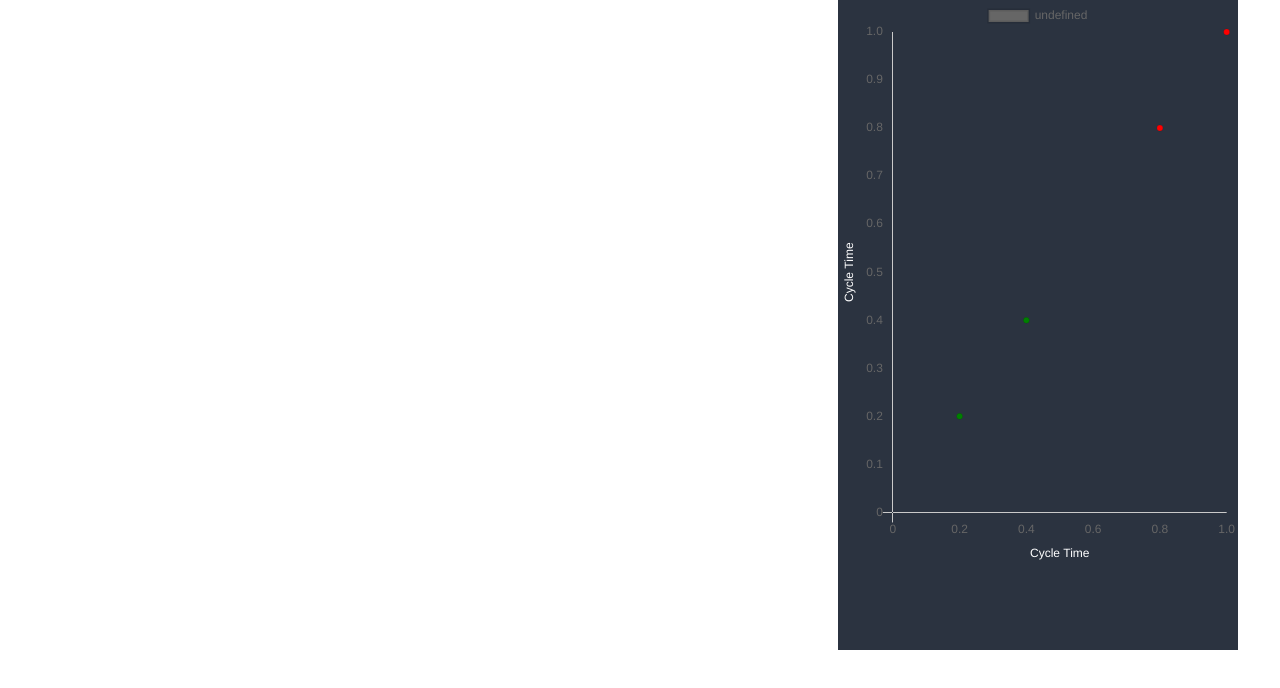
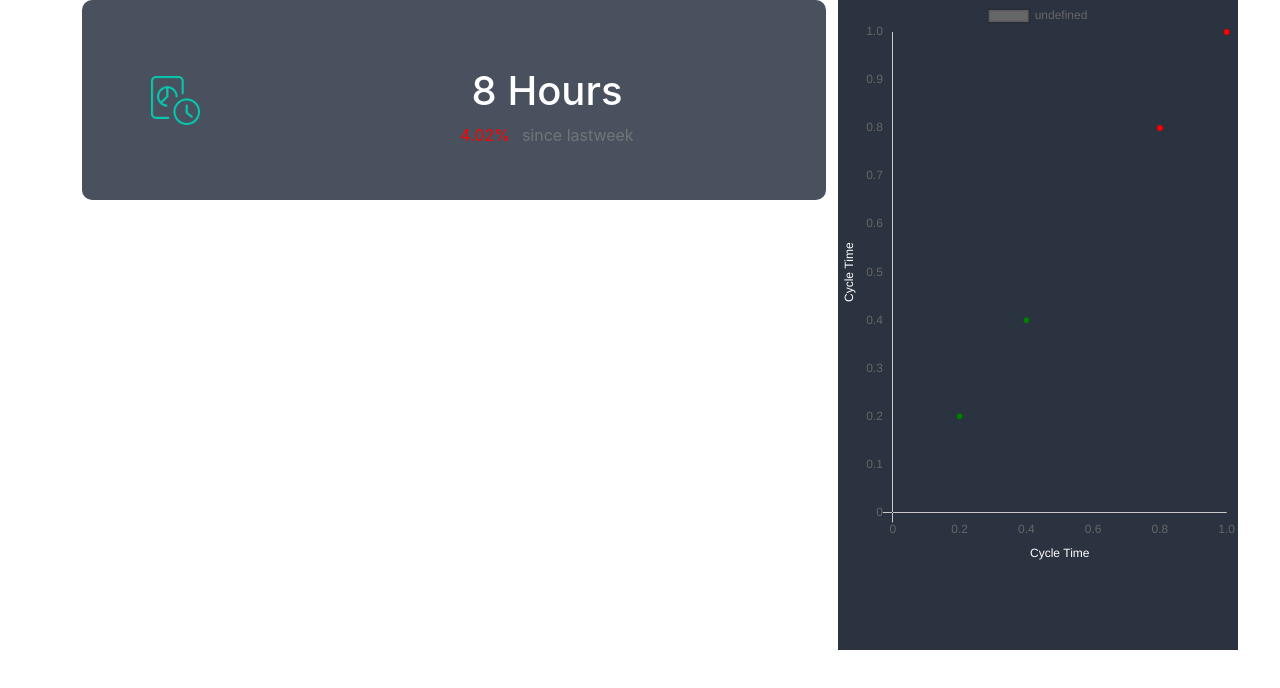
Before and after one commit to pawutj/true_startup_front, a React (Create React App) app: page / in a window 1280 px wide. Shown: the top 688 px of the page. Built offline with nearby package versions, Linux system fonts and the light colour scheme; the HTML template or start-up script is replaced by a standard one.

Commit message:
Add StatusCardComponent and css

```diff
--- a/src/App.css
+++ b/src/App.css
@@ -36,3 +36,32 @@
     transform: rotate(360deg);
   }
 }
+
+
+
+.cardBG{
+  background-color: rgb(73, 81, 94);
+  color: white;
+  border-radius: 10px;
+
+}
+
+.statusCard{
+  height: 200px;
+}
+.statusCardItem{
+  margin: auto !important;
+  align-items: center;
+}
+.statusCardItem h1{
+  padding-top: 30px;
+}
+.colorGreen{
+  color: green;
+}
+.colorRed{
+  color: red;
+}
+.subtxt{
+  color:rgb(111, 118, 121)
+}
--- a/src/App.js
+++ b/src/App.js
@@ -4,6 +4,8 @@ import TestChart from "./TestChart";
 import ScatterComponent from "./ScatterComponent";
 import { useState } from "react";
 import CardComponent from "./CardComponent";
+import StatusCardComponent from "./StatusCardComponent";
+import iconimg1 from "./asset/iconimg1.svg"
 const color2 = "#2B3340";
 const data = {
   datasets: [
@@ -47,7 +49,11 @@ function App() {
 
         <div class="container">
           <div class="row">
-            <div class="col-sm-8"></div>
+            <div class="col-sm-8">
+              <StatusCardComponent Logo={iconimg1} color="r" h1txt="8 Hours" percent="4.02%"/>
+
+
+            </div>
             <div class="col-sm-4">
               {" "}
               <div
--- /dev/null
+++ b/src/StatusCardComponent.js
@@ -0,0 +1,21 @@
+import "./App.css";
+import { useState } from "react";
+import Logo from "./logo.svg"
+
+function StatusCardComponent(props) {
+  return (
+    <div className="cardBG statusCard row">
+        <div class="col-sm-3 statusCardItem"><img src={props.Logo} /></div>
+        <div class="col-sm-9 statusCardItem">
+          <h1>{props.h1txt}</h1>
+          <p className="subtxt">
+            <span className={props.color ==="g"?"colorGreen":"colorRed"} style={{marginRight:"0.75em"}}>{props.percent}</span>
+            since lastweek
+          </p>
+
+        </div>
+    </div>
+  );
+}
+
+export default StatusCardComponent;
```
